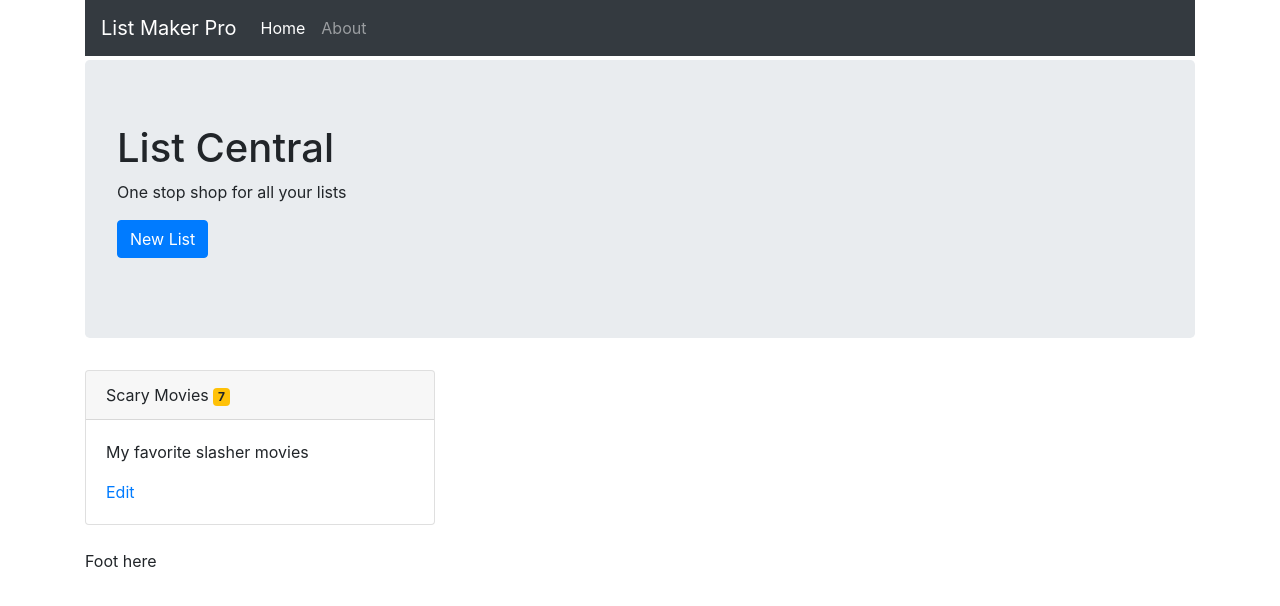
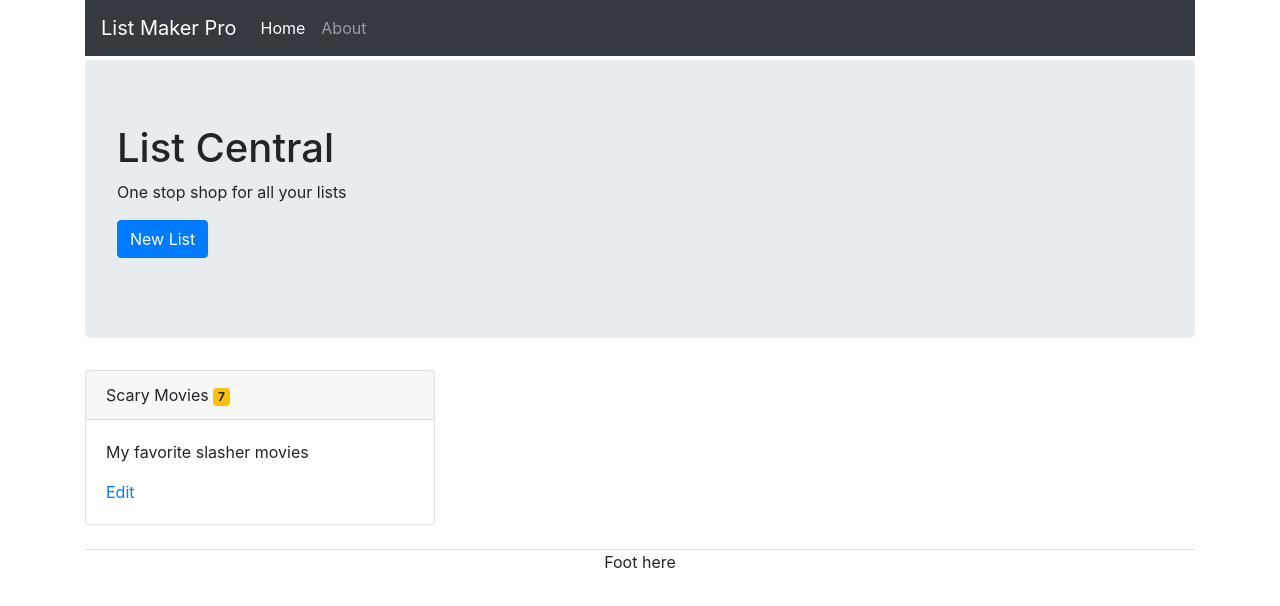
Before and after one commit to AdamAlinauskas/list-maker-react, a React (Create React App) app: page /lists in a window 1280 px wide. Shown: the top 606 px of the page. Built offline with nearby package versions, Linux system fonts and the light colour scheme.

Commit message:
center footer

```diff
--- a/src/App.jsx
+++ b/src/App.jsx
@@ -20,7 +20,9 @@ function App() {
         <Redirect to="/lists" />
       </Switch>
 
-      <div>Foot here</div>
+      <footer className="border-top">
+        <div className="row justify-content-md-center footer">Foot here</div>
+      </footer>
     </main>
   );
 }
```
